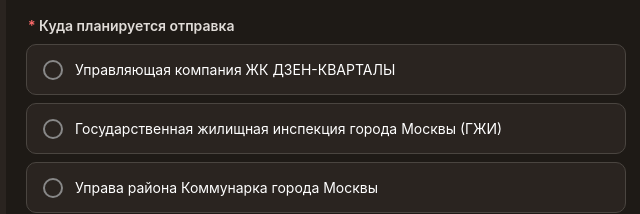
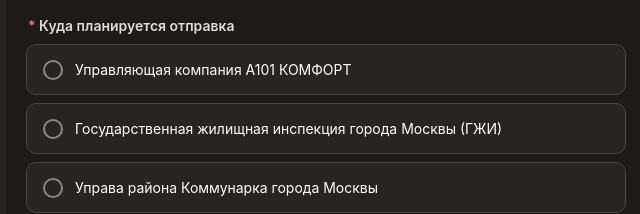
Before and after one commit to mkd-help/dzen-kv-form, a plain HTML site: page index.html in a window 1280 px wide. Shown: the part 504-718 px from the top of the page, 314-954 px from the left. Drawn offline with Linux system fonts and the light colour scheme.

Commit message:
Update index.html
corr UK_NAM btn

```diff
--- a/index.html
+++ b/index.html
@@ -107,7 +107,7 @@ input.error,select.error{border-color:#ff6b6b;background:#3a2020}
     <div class="form-group">
       <label class="form-label"><span class="req">*</span> Куда планируется отправка</label>
       <div class="radio-group" id="recipientGroup">
-        <label class="radio-option"><input type="radio" name="recipient" value="uk"> Управляющая компания ЖК ДЗЕН-КВАРТАЛЫ</label>
+        <label class="radio-option"><input type="radio" name="recipient" value="uk"> Управляющая компания А101 КОМФОРТ</label>
         <label class="radio-option"><input type="radio" name="recipient" value="gzhi"> Государственная жилищная инспекция города Москвы (ГЖИ)</label>
         <label class="radio-option"><input type="radio" name="recipient" value="uprava"> Управа района Коммунарка города Москвы</label>
       </div>
```
